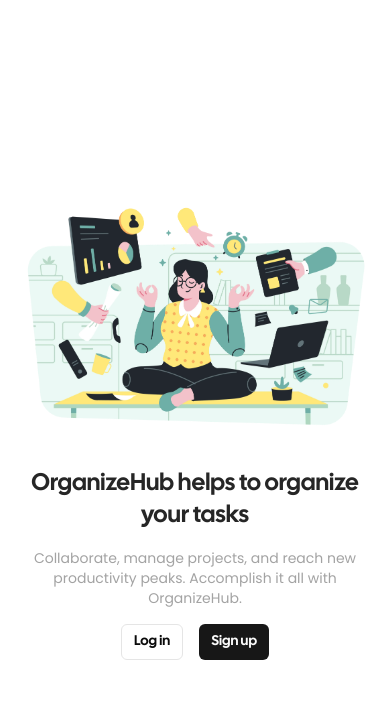
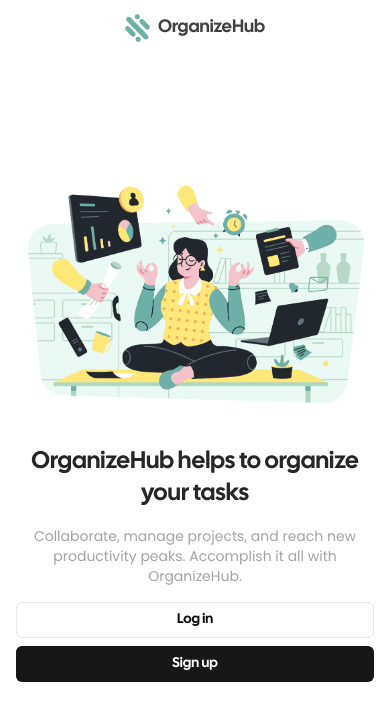
Before and after one commit to Damnndev/orgnizehub-app, a Next.js app: page / in a window 390 px wide. Shown: the top 720 px of the page. Built offline with nearby package versions, Linux system fonts and the light colour scheme.

Commit message:
fix: logo and layout marketing

```diff
--- a/app/(marketing)/_components/navbar.tsx
+++ b/app/(marketing)/_components/navbar.tsx
@@ -4,10 +4,10 @@
 
 export const NavBar = () => {
   return (
-    <div className="hidden md:flex fixed top-0 w-full h-14 px-4  bg-white items-center">
-      <div className="md:max-w-screen-2xl mx-auto flex items-center w-full justify-between">
+    <div className="flex fixed top-0 w-full h-14 px-4  bg-white items-center">
+      <div className="max-w-screen-2xl mx-auto flex items-center justify-center w-full md:justify-between">
         <Logo />
-        <div className="space-x-4 md:block md:w-auto flex items-center justify-between w-full">
+        <div className="hidden space-x-4 md:block md:w-auto w-full">
           <Button size="sm" variant="outline" asChild>
             <Link href="/sign-in">Log in</Link>
           </Button>
--- a/app/(marketing)/layout.tsx
+++ b/app/(marketing)/layout.tsx
@@ -1,3 +1,4 @@
+import Logo from "@/components/logo";
 import { Footer } from "./_components/footer";
 import { NavBar } from "./_components/navbar";
 
--- a/app/(marketing)/page.tsx
+++ b/app/(marketing)/page.tsx
@@ -37,14 +37,14 @@
           Collaborate, manage projects, and reach new productivity peaks.
           Accomplish it all with OrganizeHub.
         </div>
-        <div className="flex items-center justify-center space-x-4 md:block md:w-auto w-full">
+        <div className="flex flex-col gap-y-2 md:flex-row md:items-center md:justify-center md:space-x-4 md:block md:w-auto w-full">
           <Button className="md:hidden" size="sm" variant="outline" asChild>
             <Link href="/sign-in">Log in</Link>
           </Button>
           <Button className="md:hidden" size="sm" asChild>
             <Link href="/sign-up">Sign up</Link>
           </Button>
-          <Button className="hidden md:flex mt-4" size="lg" asChild>
+          <Button variant="secondary" className="hidden md:flex mt-4" size="lg" asChild>
             <Link href="/sign-up"> Get Started</Link>
           </Button>
         </div>
--- a/components/logo.tsx
+++ b/components/logo.tsx
@@ -8,11 +8,9 @@
 const Logo = () => {
   return (
     <Link href="/">
-      <div className="hover:opacity-75 transition justify-center items-center gap-x-2 hidden md:flex">
-        <Image src="/logo.svg" alt="OrganizeHub logo" width={40} height={40} />
-        <p
-          className={cn("text-lg text-neutral-700", headingFont.className)}
-        >
+      <div className="hover:opacity-75 transition flex justify-center items-center gap-x-2 ">
+        <Image src="/logo.svg" alt="OrganizeHub logo" width={25} height={25} />
+        <p className={cn("text-lg text-neutral-700", headingFont.className)}>
           OrganizeHub
         </p>
       </div>
```
Also changed, not shown: public/logo.svg.
